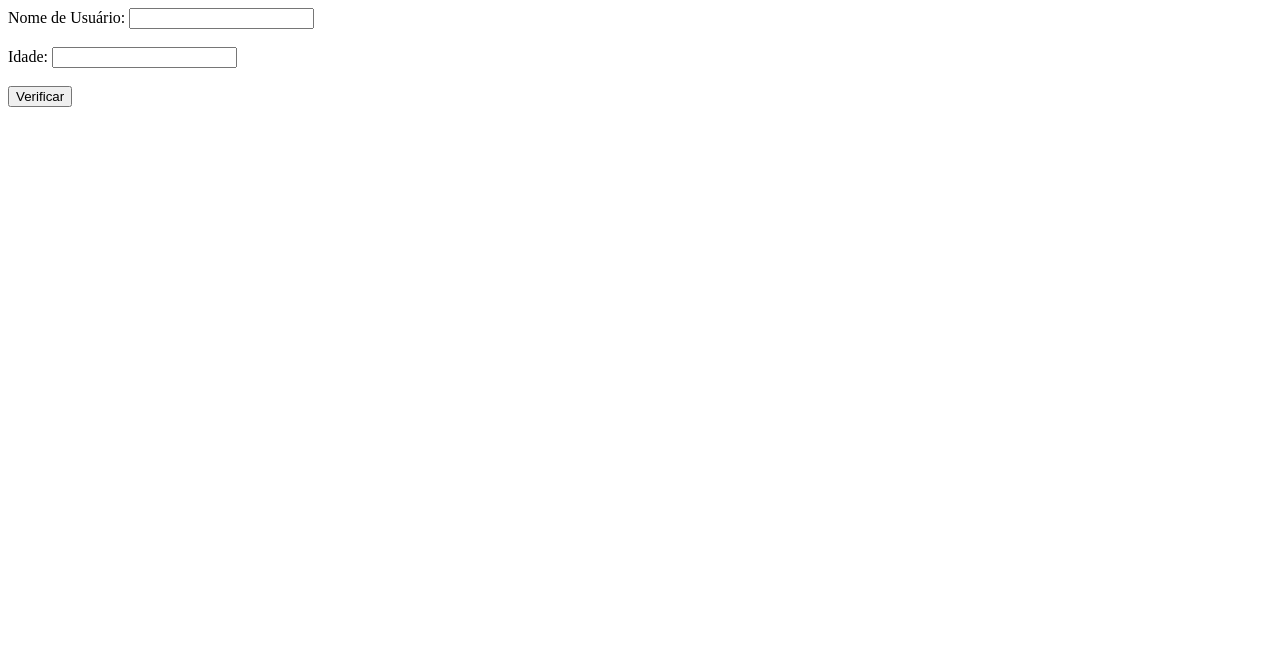
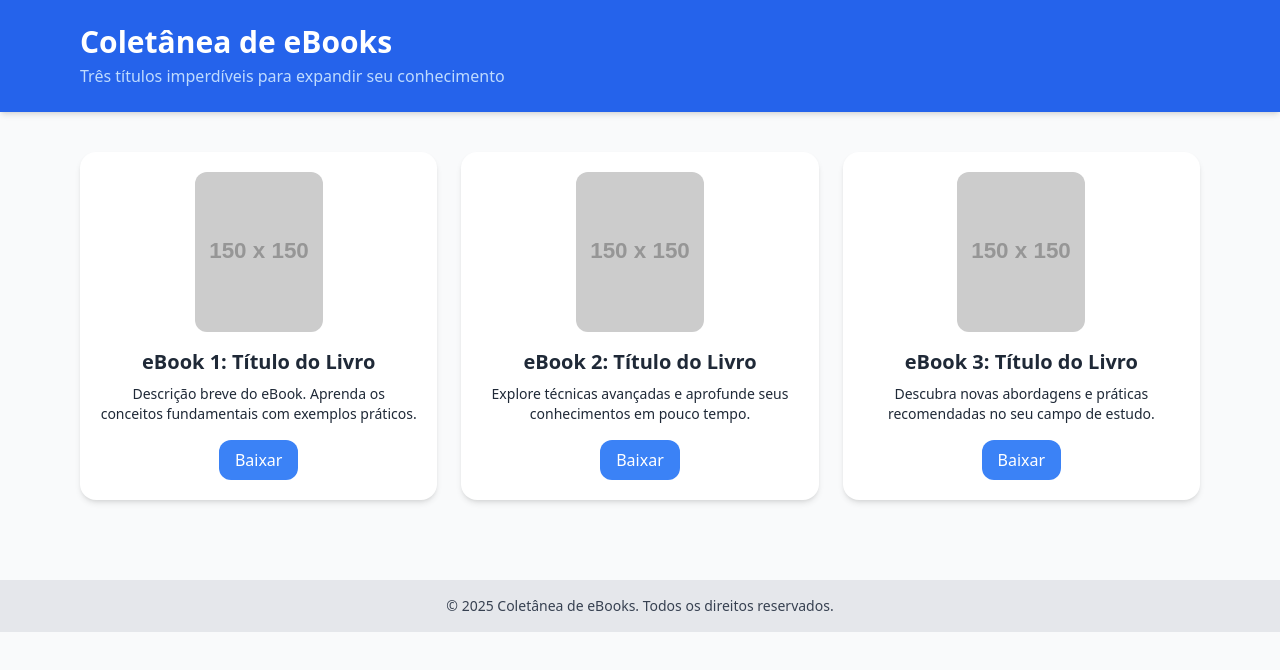
Before and after one commit to Faelzada/Nome, a plain HTML site: page index.html in a window 1280 px wide. Drawn offline with nearby package versions, Linux system fonts and the light colour scheme; placeholder pictures from the web are drawn by us.

Commit message:
Update index.html

```diff
--- a/index.html
+++ b/index.html
@@ -1,25 +1,52 @@
 <!DOCTYPE html>
-<html>
+<html lang="pt-BR">
 <head>
-    <title>∆</title>
+  <meta charset="UTF-8" />
+  <meta name="viewport" content="width=device-width, initial-scale=1.0" />
+  <title>Coletânea de eBooks</title>
+  <script src="https://cdn.tailwindcss.com"></script>
 </head>
-<body>
-    <label for="nomeUsuario">Nome de Usuário:</label>
-    <input type="text" id="nomeUsuario" name="nomeUsuario"><br><br>
-    <label for="idade">Idade:</label>
-    <input type="number" id="idade" name="idade"><br><br>
-    <button onclick="verificarIdade()">Verificar</button>
-    <p id="resultado"></p>
+<body class="bg-gray-50 text-gray-800">
+  <!-- Cabeçalho -->
+  <header class="bg-blue-600 text-white py-6 shadow-md">
+    <div class="max-w-6xl mx-auto px-4">
+      <h1 class="text-3xl font-bold">Coletânea de eBooks</h1>
+      <p class="text-blue-200 mt-1">Três títulos imperdíveis para expandir seu conhecimento</p>
+    </div>
+  </header>
 
-    <script>
-        function verificarIdade() {
-            var idade = document.getElementById("idade").value;
-            if (idade >= 18) {
-                document.getElementById("resultado").innerHTML = "Idade válida";
-            } else {
-                document.getElementById("resultado").innerHTML = "Não é idade válida";
-            }
-        }
-    </script>
+  <!-- Seção dos eBooks -->
+  <main class="max-w-6xl mx-auto px-4 py-10 grid grid-cols-1 sm:grid-cols-2 lg:grid-cols-3 gap-6">
+
+    <!-- eBook 1 -->
+    <div class="bg-white rounded-2xl shadow-md p-5 flex flex-col items-center text-center">
+      <img src="https://via.placeholder.com/150" alt="Capa eBook 1" class="rounded-xl mb-4 w-32 h-40 object-cover">
+      <h2 class="text-xl font-semibold mb-2">eBook 1: Título do Livro</h2>
+      <p class="text-sm mb-4">Descrição breve do eBook. Aprenda os conceitos fundamentais com exemplos práticos.</p>
+      <a href="#" class="bg-blue-500 hover:bg-blue-600 text-white px-4 py-2 rounded-xl">Baixar</a>
+    </div>
+
+    <!-- eBook 2 -->
+    <div class="bg-white rounded-2xl shadow-md p-5 flex flex-col items-center text-center">
+      <img src="https://via.placeholder.com/150" alt="Capa eBook 2" class="rounded-xl mb-4 w-32 h-40 object-cover">
+      <h2 class="text-xl font-semibold mb-2">eBook 2: Título do Livro</h2>
+      <p class="text-sm mb-4">Explore técnicas avançadas e aprofunde seus conhecimentos em pouco tempo.</p>
+      <a href="#" class="bg-blue-500 hover:bg-blue-600 text-white px-4 py-2 rounded-xl">Baixar</a>
+    </div>
+
+    <!-- eBook 3 -->
+    <div class="bg-white rounded-2xl shadow-md p-5 flex flex-col items-center text-center">
+      <img src="https://via.placeholder.com/150" alt="Capa eBook 3" class="rounded-xl mb-4 w-32 h-40 object-cover">
+      <h2 class="text-xl font-semibold mb-2">eBook 3: Título do Livro</h2>
+      <p class="text-sm mb-4">Descubra novas abordagens e práticas recomendadas no seu campo de estudo.</p>
+      <a href="#" class="bg-blue-500 hover:bg-blue-600 text-white px-4 py-2 rounded-xl">Baixar</a>
+    </div>
+
+  </main>
+
+  <!-- Rodapé -->
+  <footer class="bg-gray-200 text-center text-sm text-gray-700 py-4 mt-10">
+    © 2025 Coletânea de eBooks. Todos os direitos reservados.
+  </footer>
 </body>
 </html>
```
